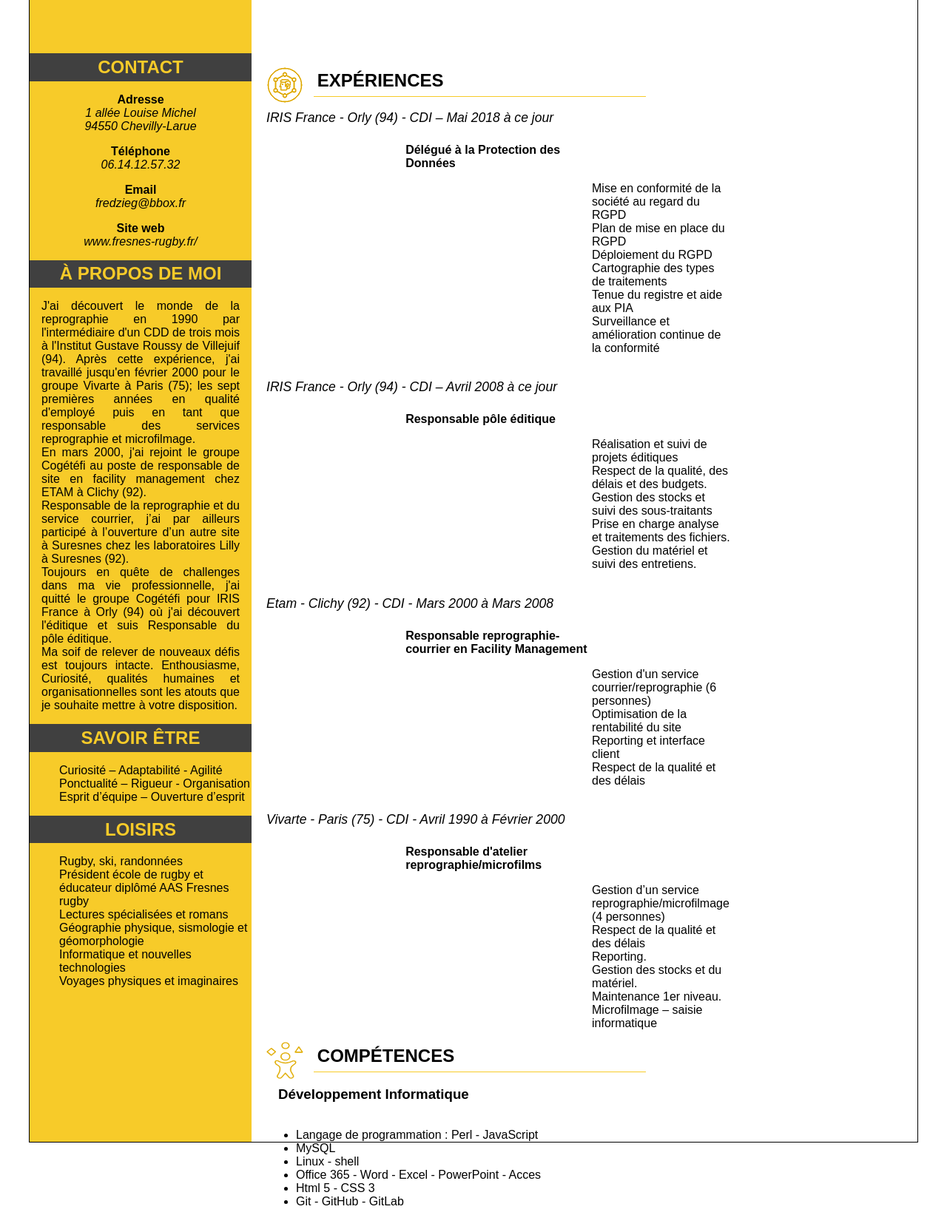
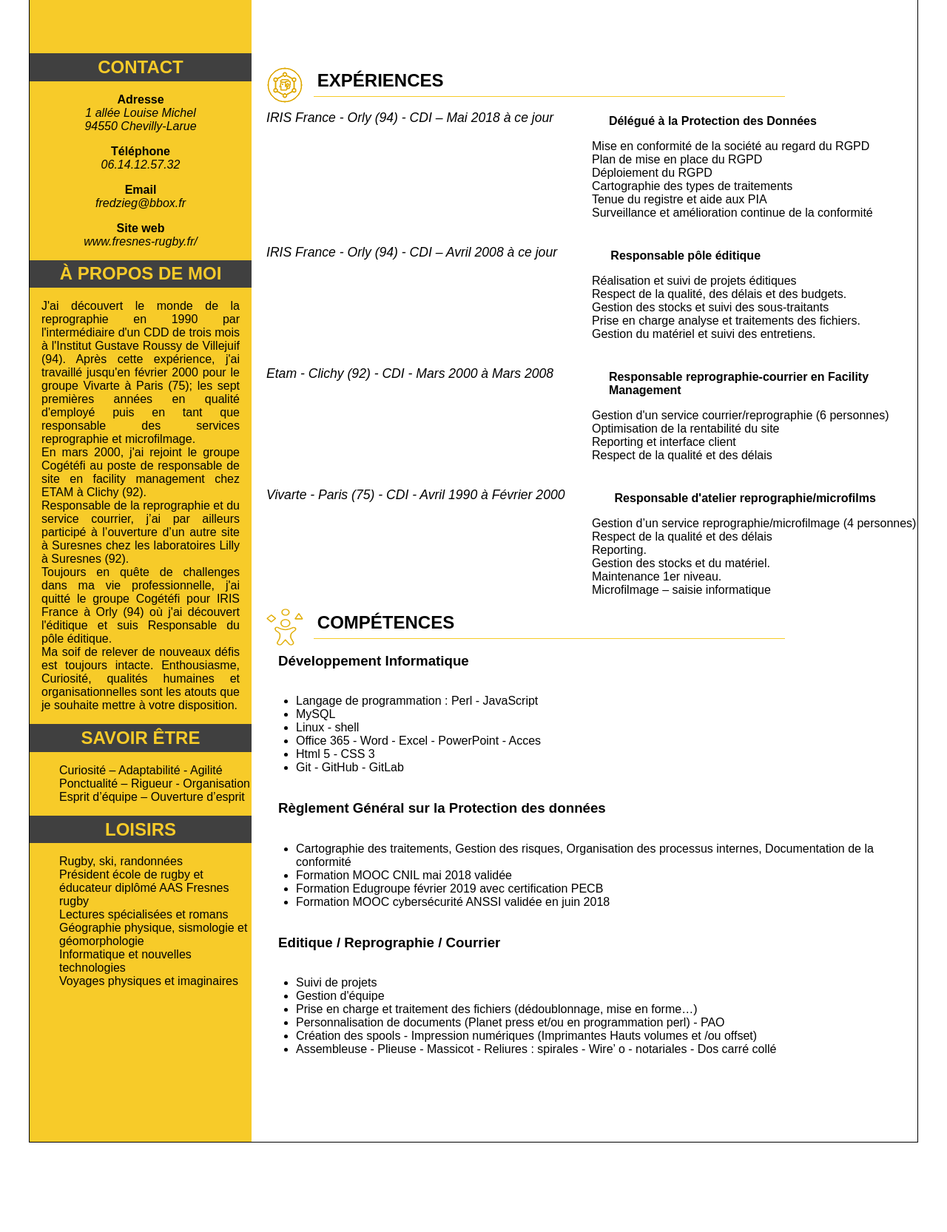
Before and after one commit to Fredzieg2A/FZ-Projet2-OC, a plain HTML site: page index.html in a window 1280 px wide. Shown: the part 211-1877 px from the top of the page at 74% size. After the commit the page ends 1756 px from the top, so only its background shows below. Drawn offline with Linux system fonts and the light colour scheme.

Commit message:
Update P2_feuilledestyles.css
width auto sur #exp et #compet

```diff
--- a/P2_feuilledestyles.css
+++ b/P2_feuilledestyles.css
@@ -192,6 +192,7 @@ mark{
 	#blocpage{
 		flex-direction: column;
         width: 1200px;
+        height: auto;
         border: solid 1px black;
         background-color: white;
 	}
@@ -271,7 +272,7 @@ mark{
     #exp{
     	display: flex;
     	flex-direction: row;
-    	width: 70%;
+    	width: auto;
         flex-wrap: wrap;
         background: url("Experience.png") no-repeat;
     }
@@ -303,7 +304,7 @@ mark{
     #compet{
         display: flex;
         flex-direction: column;
-        width: 70%;
+        width: auto;
         flex-wrap: wrap;
         background: url("Competences.png") no-repeat;
     }
```
